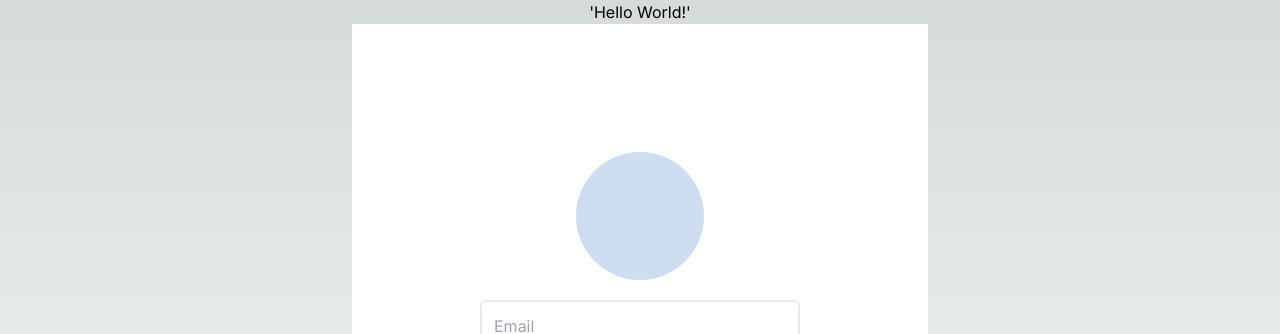
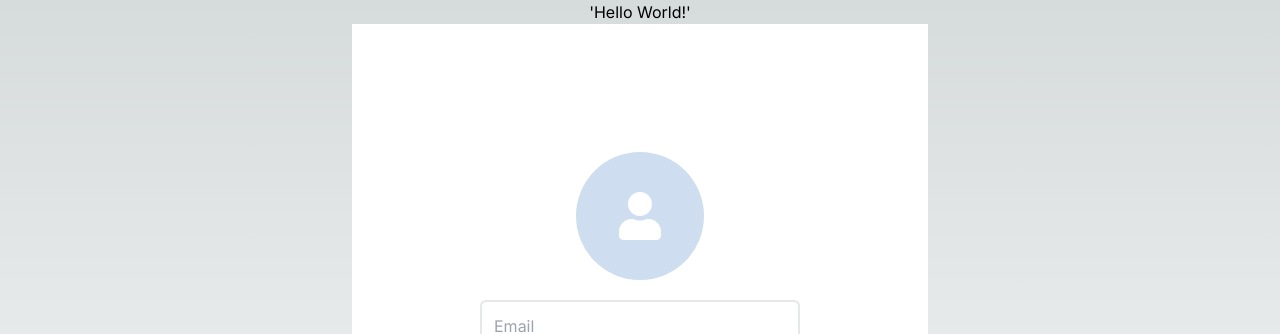
Before and after one commit to YanzhenHuang/myapp, a Next.js app: page /user/register in a window 1280 px wide. Shown: the top 334 px of the page. Built offline with nearby package versions, Linux system fonts and the light colour scheme.

Commit message:
:bee: Refine User Register Page

```diff
--- a/app/user/register/page.tsx
+++ b/app/user/register/page.tsx
@@ -2,24 +2,34 @@
 
 import { Main } from "@/components/Frames";
 import React, { useRef } from "react";
+import { FaUser } from '@react-icons/all-files/fa/FaUser';
+import { IconType } from "@react-icons/all-files";
 
 const inputStyles = "w-80 p-3 rounded-md border-2 border-gray focus:border-themeColor focus:outline-none";
 
 export default async function Home() {
+    const avatarDivRef = React.createRef<HTMLDivElement>();
     const fileInputRef = React.createRef<HTMLInputElement>();
+    const avatarRef = React.createRef<IconType>();
 
     return (
         <Main>
             'Hello World!'
             <form>
                 <div className="flex flex-col bg-white gap-5 p-32 items-center">
-                    <div onClick={() => { fileInputRef.current?.click(); }} className="bg-themeColorUltraLight h-32 w-32 rounded-full hover:cursor-pointer">
+                    <div
+                        ref={avatarDivRef}
+                        onClick={() => { fileInputRef.current?.click(); }}
+                        onChangeCapture={(e) => { }}
+                        className="bg-themeColorUltraLight h-32 w-32 rounded-full hover:cursor-pointer">
                         <input type="file" ref={fileInputRef} className="hidden"></input>
+                        <FaUser ref={avatarRef} className="w-full h-full p-10 text-white" />
                     </div>
                     <input placeholder="Email" className={inputStyles}></input>
                     <input placeholder="Set Password" type="password" className={inputStyles}></input>
                     <input placeholder="Confirm Password" type="password" className={inputStyles}></input>
                 </div>
+
             </form>
         </Main>
     );
```
